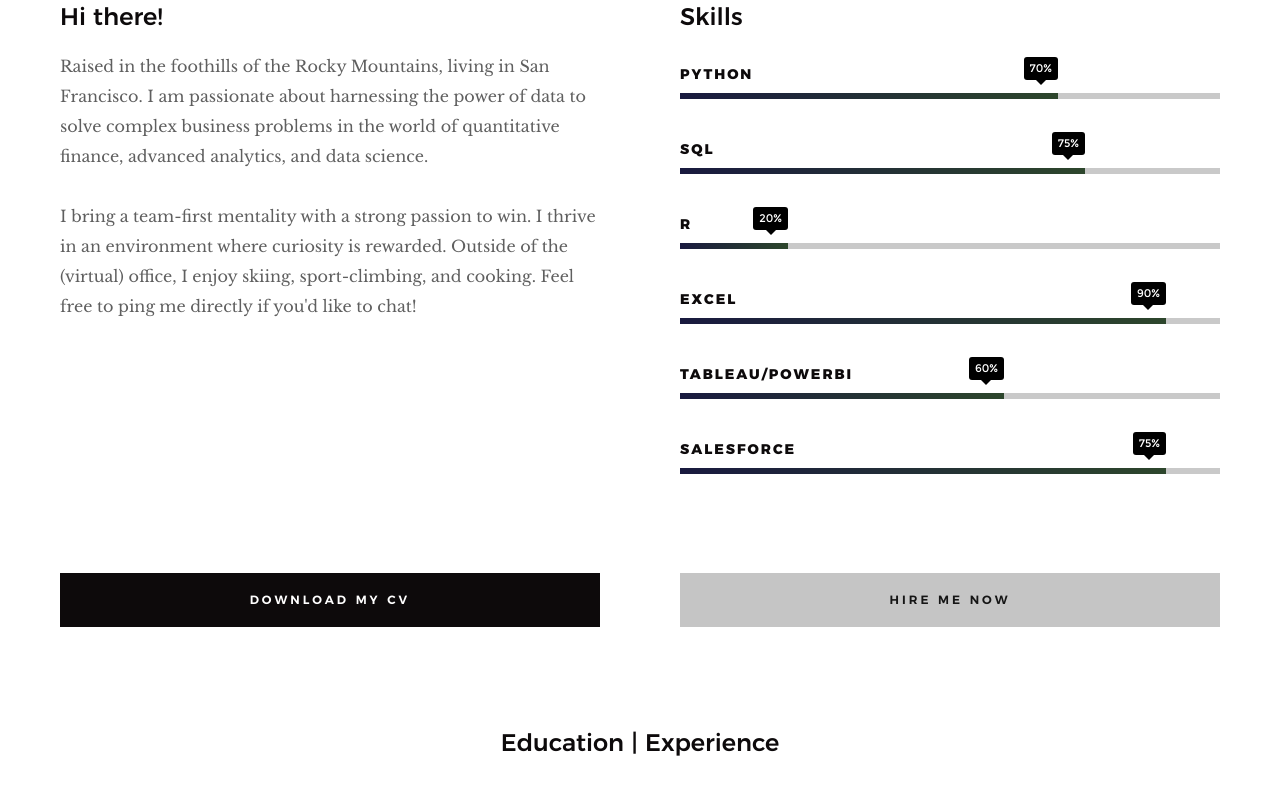
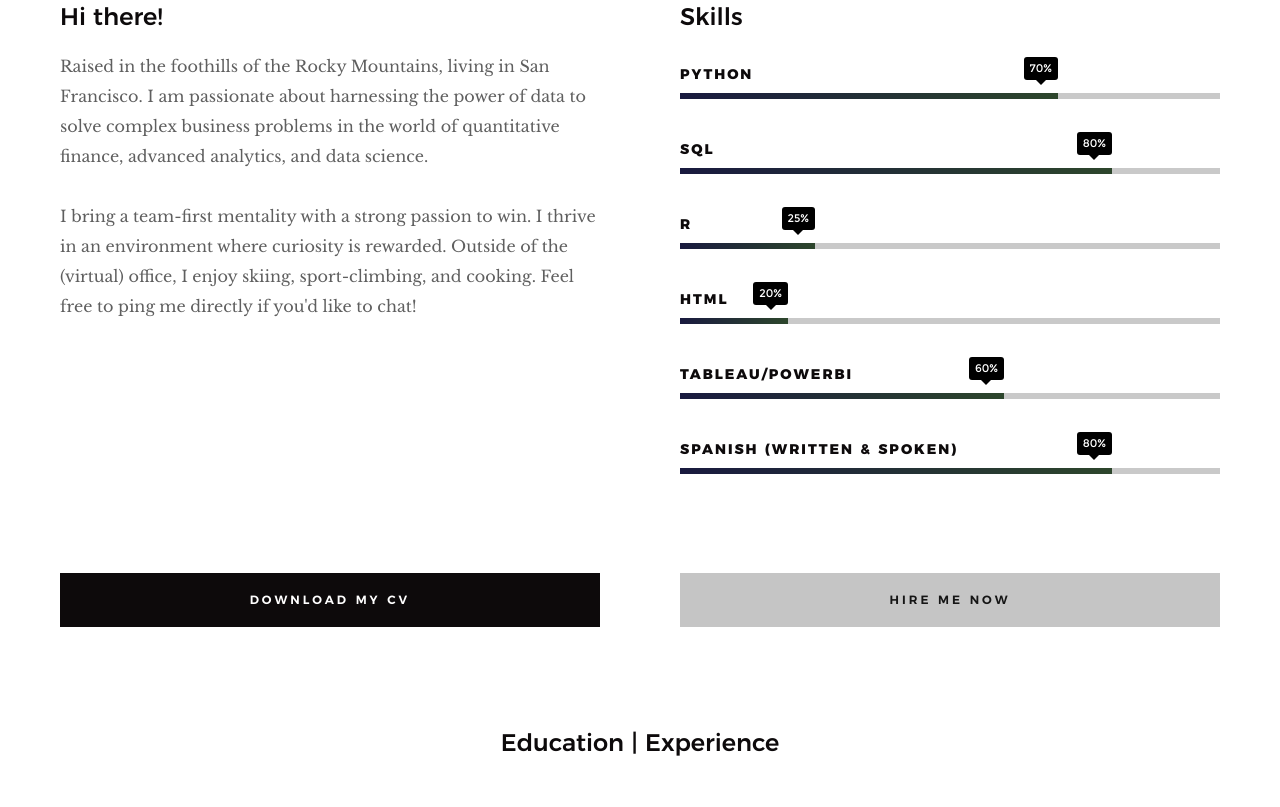
Before and after one commit to jonathan-whiteley/jonathan-whiteley.github.io, a plain HTML site: page index.html in a window 1280 px wide. Shown: the part 1233-2040 px from the top of the page. Drawn offline with Linux system fonts and the light colour scheme.

Commit message:
website changes

```diff
--- a/index.html
+++ b/index.html
@@ -144,24 +144,24 @@
                     <strong>Python</strong>
                     </li>
                     <li>
-                    <div class="progress percent75"><span>75%</span></div>
+                    <div class="progress percent80"><span>80%</span></div>
                     <strong>SQL</strong>
                     </li>
                     <li>
-                    <div class="progress percent20"><span>20%</span></div>
+                    <div class="progress percent25"><span>25%</span></div>
                     <strong>R</strong>
                     </li>
                     <li>
-                    <div class="progress percent90"><span>90%</span></div>
-                    <strong>Excel</strong>
+                    <div class="progress percent20"><span>20%</span></div>
+                    <strong>HTML</strong>
                     </li>
                     <li>
                     <div class="progress percent60"><span>60%</span></div>
                     <strong>Tableau/PowerBI</strong>
                     </li>
                     <li>
-                    <div class="progress percent90"><span>75%</span></div>
-                    <strong>Salesforce</strong>
+                    <div class="progress percent80"><span>80%</span></div>
+                    <strong>Spanish (Written & Spoken)</strong>
                     </li>
                 </ul>
             </div>
@@ -341,7 +341,7 @@
                     <a href="#"><i class="im im-arrow-up" aria-hidden="true"></i></a>
                 </div>
                 <div class="stats__count">
-                    5
+                    7
                 </div>
                 <h4>Projects</h4>
             </div>
```
